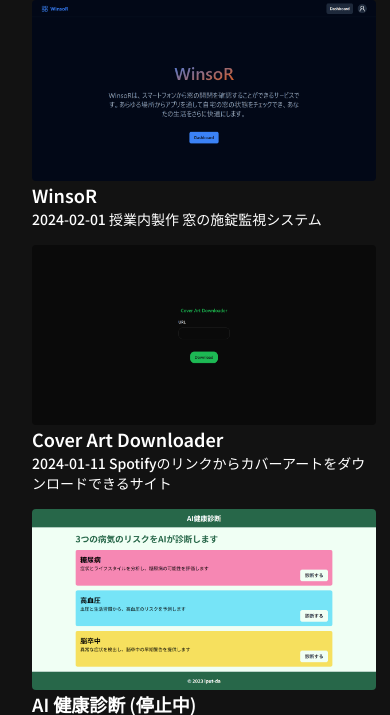
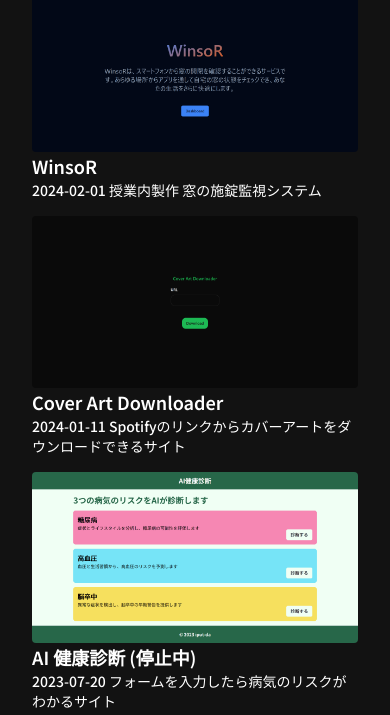
Before and after one commit to shallow90125/souvlaki, an Astro site: page /works in a window 390 px wide. Shown: the part 589-1304 px from the top of the page. Built offline with nearby package versions, Linux system fonts and the light colour scheme; Astro itself is replaced by a stand-in of ours.

Commit message:
fix layout

```diff
--- a/src/pages/works/index.astro
+++ b/src/pages/works/index.astro
@@ -13,7 +13,7 @@ const posts = (await getCollection('works')).sort(
 <Layout title={`works | ${SITE_TITLE}`} description={SITE_DESCRIPTION}>
 	<Header />
 	<main
-		class="res grid min-h-[calc(100dvh-4rem)] grid-cols-[repeat(auto-fit,_minmax(344px,_1fr))] gap-4"
+		class="res grid min-h-[calc(100dvh-4rem)] gap-4 md:grid-cols-[repeat(auto-fit,_minmax(344px,_1fr))]"
 	>
 		{
 			posts.map((post) => (
```
